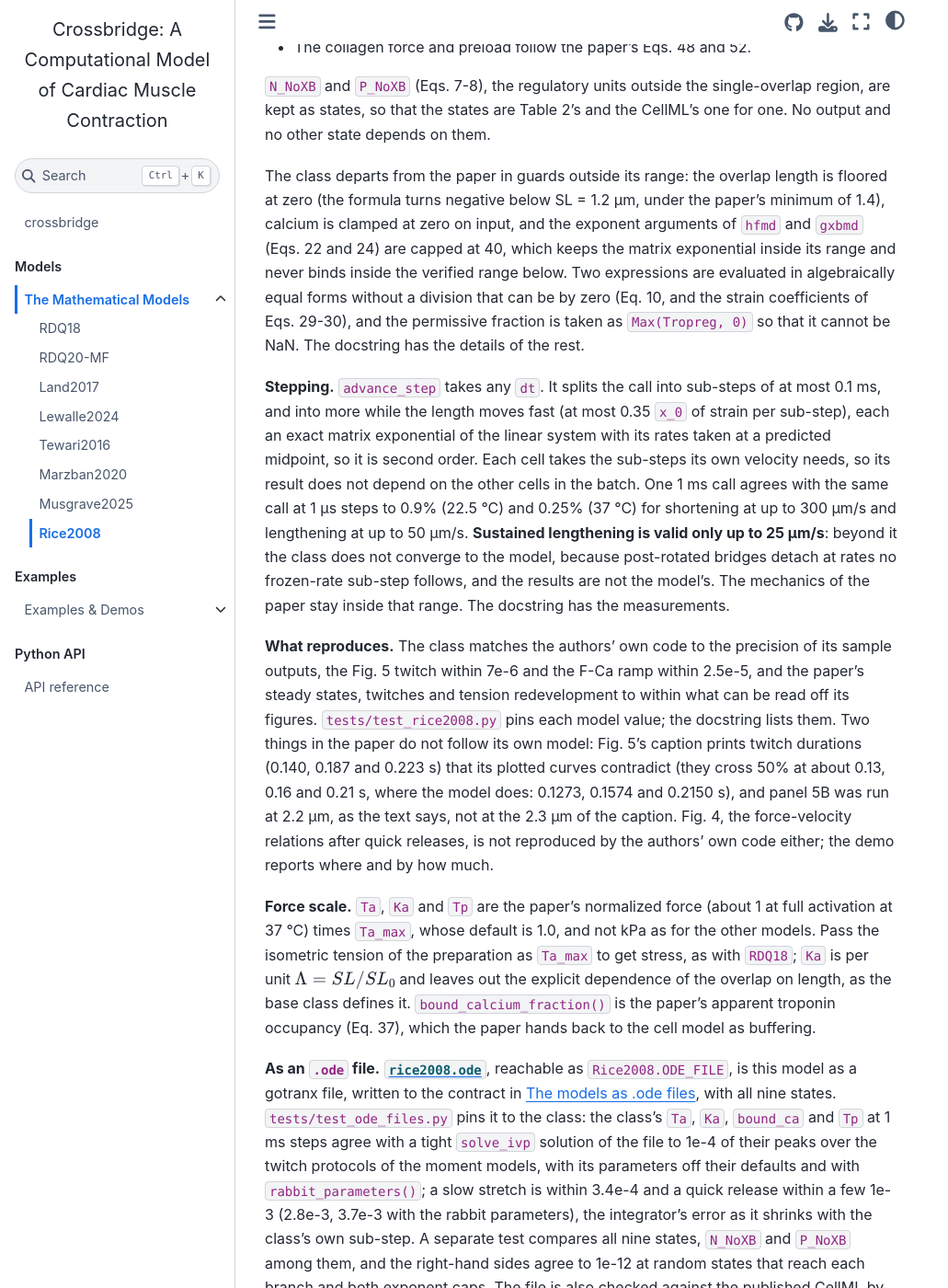
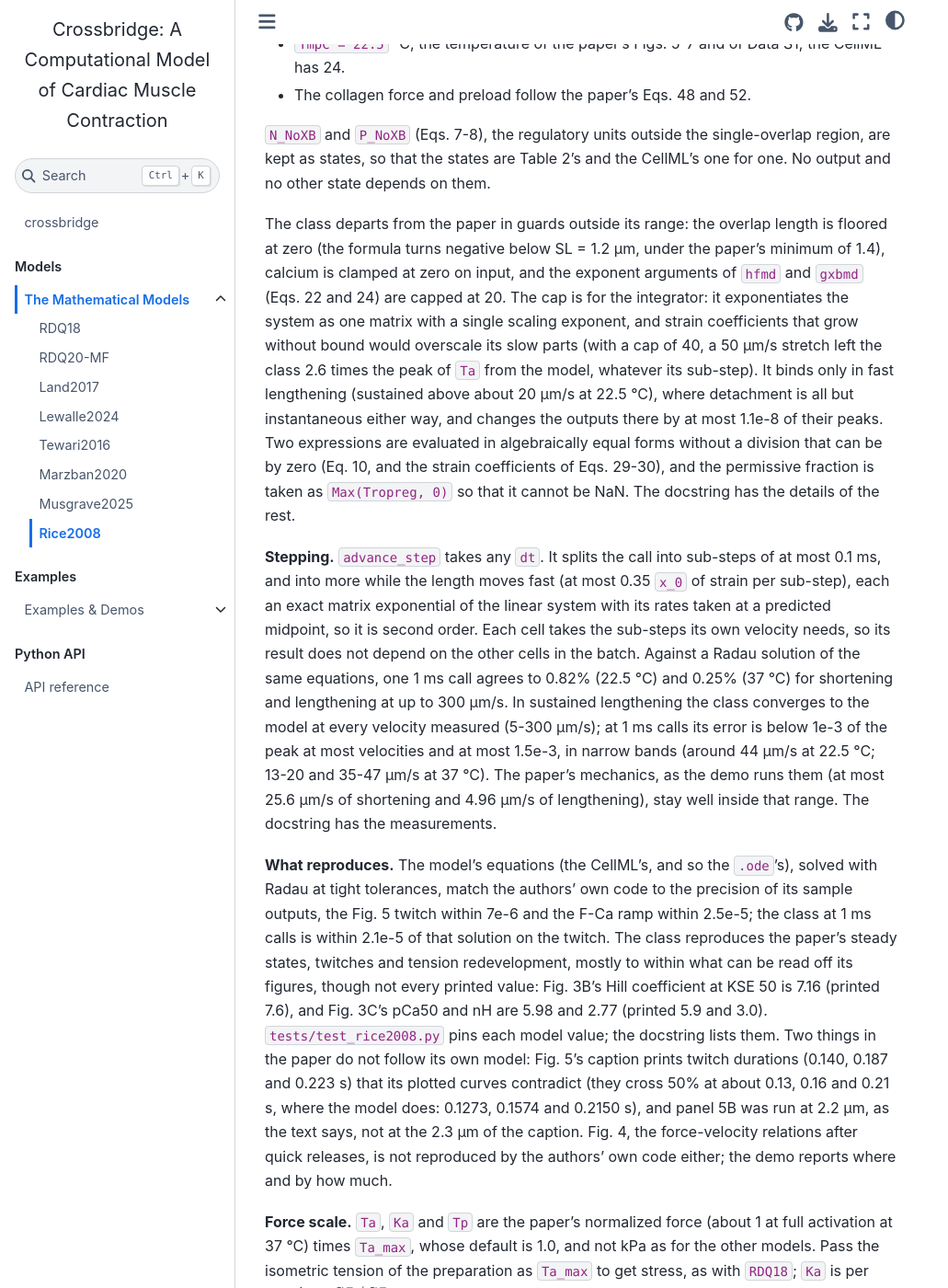
Before and after one commit to ComputationalPhysiology/crossbridge, a Jupyter Book: the page built from docs/models/rice2008.md, in a window 1280 px wide and 1400 px high, scrolled down 960 px. Shown: the whole window at 92% size, without its empty margins (0-1031 px from the left). Built offline with Jupyter Book 1.0.4 settings and Sphinx 7.4.7 and the Sphinx Book theme 1.1.4, drawn with Linux system fonts in a browser that asks for light colours; pages that are not in the unit, such as notebooks, are missing from menus; cross-references to code outside the pages are shown as plain code; some of the changed text lies outside the part shown.

Commit message:
Document Rice2008's exponent cap of 20 and its re-measured accuracy
docs/models/rice2008.md and CLAUDE.md drop the 25 um/s lengthening limit
and say why the cap is 20 (expm_batch's single scaling exponent) and what
it costs (at most 1.1e-8, only in fast lengthening). They credit Data S1's
7e-6 / 2.5e-5 agreement to the model's equations solved with Radau (the
class at 1 ms calls is 2.1e-5 from that on the twitch), say which printed
values of Figs. 3B and 3C the model misses, that the .ode comparison holds
Ta under 1 and Tp to an absolute 1e-4 of Ta_max, and that Marzban2020
replaces Rice's activation rather than building on it. CLAUDE.md's
runtime split is re-measured without numba.

Co-Authored-By: Claude Opus 5.5 <noreply@anthropic.com>

```diff
--- a/docs/models/rice2008.md
+++ b/docs/models/rice2008.md
@@ -10,8 +10,10 @@ the mean strain of its bridges, driven by half the sarcomere velocity, so the tr
 the velocity: compressed pre-rotated bridges isomerize faster, and post-rotated ones detach faster
 either side of the powerstroke. Active force is the strain-weighted occupancy times the thick-filament
 single-overlap fraction, normalized to about 1 at full activation at 37 °C; temperature enters through
-Q10 factors. `Rice2008.rabbit_parameters()` is the paper's rabbit variant. It is the activation that
-{cite}`tewari2016influence` and the models built on it take over.
+Q10 factors. `Rice2008.rabbit_parameters()` is the paper's rabbit variant. Its calcium activation is
+the one {cite}`tewari2016influence` couples to a strain-dependent crossbridge cycle
+([Tewari2016](tewari2016.md)); [Marzban2020](marzban2020.md), which extends Tewari2016, replaces that
+activation with a cooperative thin filament and keeps only this model's collagen force.
 
 The paper's muscle model (mass, viscosity, passive force, a series spring or an afterload) is not part
 of the class: sarcomere length is an input, as in every model here. `get_passive_tension()` gives the
@@ -38,8 +40,12 @@ depends on them.
 
 The class departs from the paper in guards outside its range: the overlap length is floored at zero
 (the formula turns negative below SL = 1.2 µm, under the paper's minimum of 1.4), calcium is clamped
-at zero on input, and the exponent arguments of `hfmd` and `gxbmd` (Eqs. 22 and 24) are capped at 40,
-which keeps the matrix exponential inside its range and never binds inside the verified range below.
+at zero on input, and the exponent arguments of `hfmd` and `gxbmd` (Eqs. 22 and 24) are capped at 20.
+The cap is for the integrator: it exponentiates the system as one matrix with a single scaling
+exponent, and strain coefficients that grow without bound would overscale its slow parts (with a cap of
+40, a 50 µm/s stretch left the class 2.6 times the peak of `Ta` from the model, whatever its sub-step).
+It binds only in fast lengthening (sustained above about 20 µm/s at 22.5 °C), where detachment is all
+but instantaneous either way, and changes the outputs there by at most 1.1e-8 of their peaks.
 Two expressions are evaluated in algebraically equal forms without a division that can be by zero
 (Eq. 10, and the strain coefficients of Eqs. 29-30), and the permissive fraction is taken as
 `Max(Tropreg, 0)` so that it cannot be NaN. The docstring has the details of the rest.
@@ -48,21 +54,25 @@ Two expressions are evaluated in algebraically equal forms without a division th
 into more while the length moves fast (at most 0.35 `x_0` of strain per sub-step), each an exact matrix
 exponential of the linear system with its rates taken at a predicted midpoint, so it is second order.
 Each cell takes the sub-steps its own velocity needs, so its result does not depend on the other cells in
-the batch. One 1 ms call agrees with the same call at 1 µs steps to 0.9% (22.5 °C) and 0.25% (37 °C) for
-shortening at up to 300 µm/s and lengthening at up to 50 µm/s. **Sustained lengthening is valid only up
-to 25 µm/s**: beyond it the class does not converge to the model, because post-rotated bridges detach at
-rates no frozen-rate sub-step follows, and the results are not the model's. The mechanics of the paper
-stay inside that range. The docstring has the measurements.
+the batch. Against a Radau solution of the same equations, one 1 ms call agrees to 0.82% (22.5 °C) and
+0.25% (37 °C) for shortening and lengthening at up to 300 µm/s. In sustained lengthening the class
+converges to the model at every velocity measured (5-300 µm/s); at 1 ms calls its error is below 1e-3 of
+the peak at most velocities and at most 1.5e-3, in narrow bands (around 44 µm/s at 22.5 °C; 13-20 and
+35-47 µm/s at 37 °C). The paper's mechanics, as the demo runs them (at most 25.6 µm/s of shortening
+and 4.96 µm/s of lengthening), stay well inside that range. The docstring has the measurements.
 
-**What reproduces.** The class matches the authors' own code to the precision of its sample outputs, the
-Fig. 5 twitch within 7e-6 and the F-Ca ramp within 2.5e-5, and the paper's steady states, twitches and
-tension redevelopment to within what can be read off its figures. `tests/test_rice2008.py` pins each
-model value; the docstring lists them. Two things in the paper do not follow its own model: Fig. 5's
-caption prints twitch durations (0.140, 0.187 and 0.223 s) that its plotted curves contradict (they
-cross 50% at about 0.13, 0.16 and 0.21 s, where the model does: 0.1273, 0.1574 and 0.2150 s), and
-panel 5B was run at 2.2 µm, as the text says, not at the 2.3 µm of the caption. Fig. 4, the force-velocity
-relations after quick releases, is not reproduced by the authors' own code either; the demo reports
-where and by how much.
+**What reproduces.** The model's equations (the CellML's, and so the `.ode`'s), solved with Radau at tight
+tolerances, match the authors' own code to the precision of its sample outputs, the Fig. 5 twitch within
+7e-6 and the F-Ca ramp within 2.5e-5; the class at 1 ms calls is within 2.1e-5 of that solution on the
+twitch. The class reproduces the paper's steady states, twitches and tension redevelopment, mostly to
+within what can be read off its figures, though not every printed value: Fig. 3B's Hill coefficient at
+KSE 50 is 7.16 (printed 7.6), and Fig. 3C's pCa50 and nH are 5.98 and 2.77 (printed 5.9 and 3.0).
+`tests/test_rice2008.py` pins each model value; the docstring lists them. Two things in the paper do not
+follow its own model: Fig. 5's caption prints twitch durations (0.140, 0.187 and 0.223 s) that its
+plotted curves contradict (they cross 50% at about 0.13, 0.16 and 0.21 s, where the model does: 0.1273,
+0.1574 and 0.2150 s), and panel 5B was run at 2.2 µm, as the text says, not at the 2.3 µm of the
+caption. Fig. 4, the force-velocity relations after quick releases, is not reproduced by the authors'
+own code either; the demo reports where and by how much.
 
 **Force scale.** `Ta`, `Ka` and `Tp` are the paper's normalized force (about 1 at full activation at
 37 °C) times `Ta_max`, whose default is 1.0, and not kPa as for the other models. Pass the
@@ -76,13 +86,15 @@ paper hands back to the cell model as buffering.
 reachable as `Rice2008.ODE_FILE`, is this model as a gotranx file, written to the contract in
 {ref}`ode-files`, with all nine states. `tests/test_ode_files.py` pins it to the class: the class's
 `Ta`, `Ka`, `bound_ca` and `Tp` at 1 ms steps agree with a tight `solve_ivp` solution of the file to
-1e-4 of their peaks over the twitch protocols of the moment models, with its parameters off their
-defaults and with `rabbit_parameters()`; a slow stretch is within 3.4e-4 and a quick release within a
-few 1e-3 (2.8e-3, 3.7e-3 with the rabbit parameters), the integrator's error as it shrinks with the
-class's own sub-step. A separate test compares all nine
-states, `N_NoXB` and `P_NoXB` among them, and the right-hand sides agree to 1e-12 at random states that
-reach each branch and both exponent caps. The file is also checked against the published CellML
-by `tools/compare_rice2008_cellml.py`, which downloads the CellML and agrees with the file to
-2.6e-14 at 200 random states (it exits 0 when every quantity agrees to 1e-12).
+1e-4 over the protocols of the moment models, a 50 µm/s stretch among them, with its parameters off
+their defaults and with `rabbit_parameters()`. That is 1e-4 of each output's peak, or of `Ta_max` where
+the peak is below it, as `Tp`'s always is and `Ta`'s is in all but the stretches. A slow stretch is
+within 3.4e-4 and a quick release within a few 1e-3 (2.8e-3, 3.7e-3 with the rabbit parameters): the
+tests' bounds, about 1.5 times the integrator's error, which shrinks with the class's own sub-step. A
+separate test compares all nine states, `N_NoXB` and `P_NoXB` among them, and the right-hand sides
+agree to 1e-12 at random states that reach each branch, both exponent caps and a negative calcium, with
+the outputs compared at `Ta_max` 1 and 50. The file is also checked against the published CellML by
+`tools/compare_rice2008_cellml.py`, which downloads the CellML and agrees with the file to 4.2e-14 at
+200 random states (it exits 0 when every quantity agrees to 1e-12).
 
 **References:** {cite}`rice2008approximate`
```
Also changed, not shown: CLAUDE.md (+24 -18 lines), docs/models/index.md (+2 -2 lines).
